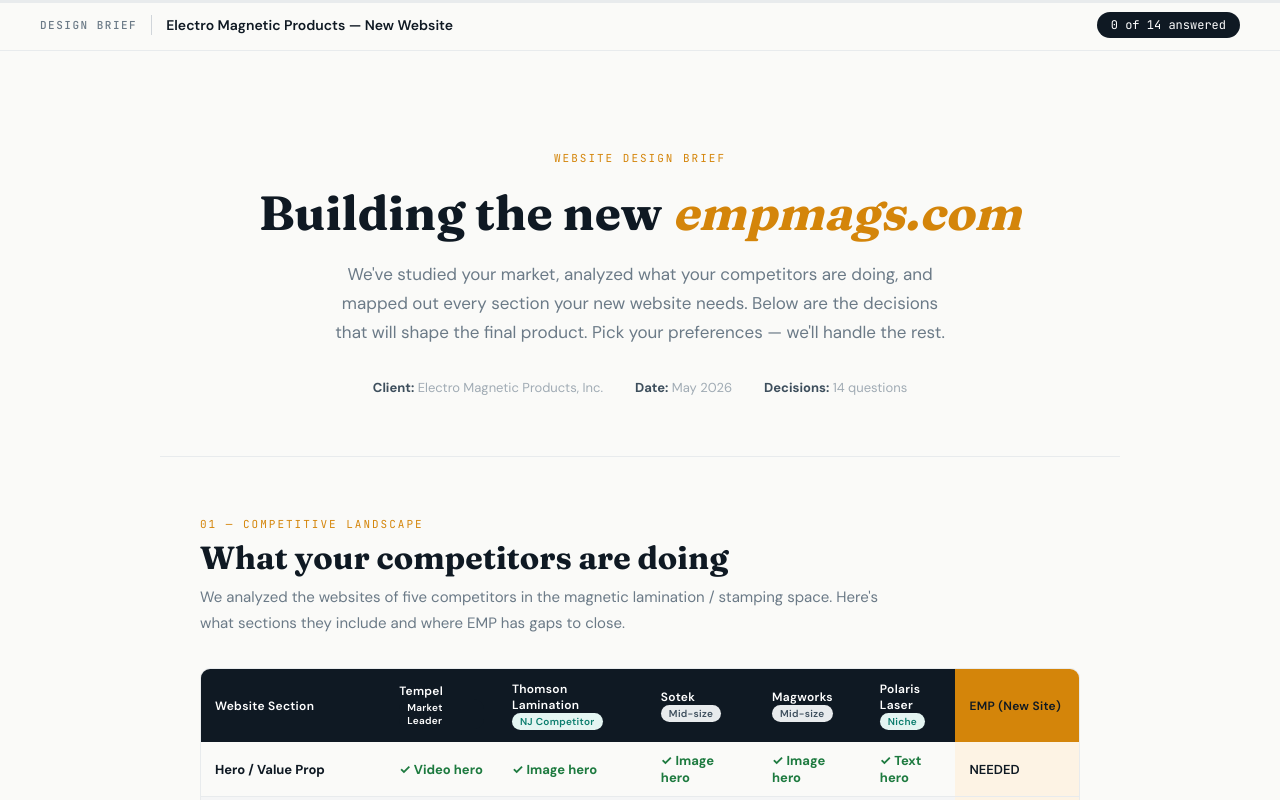
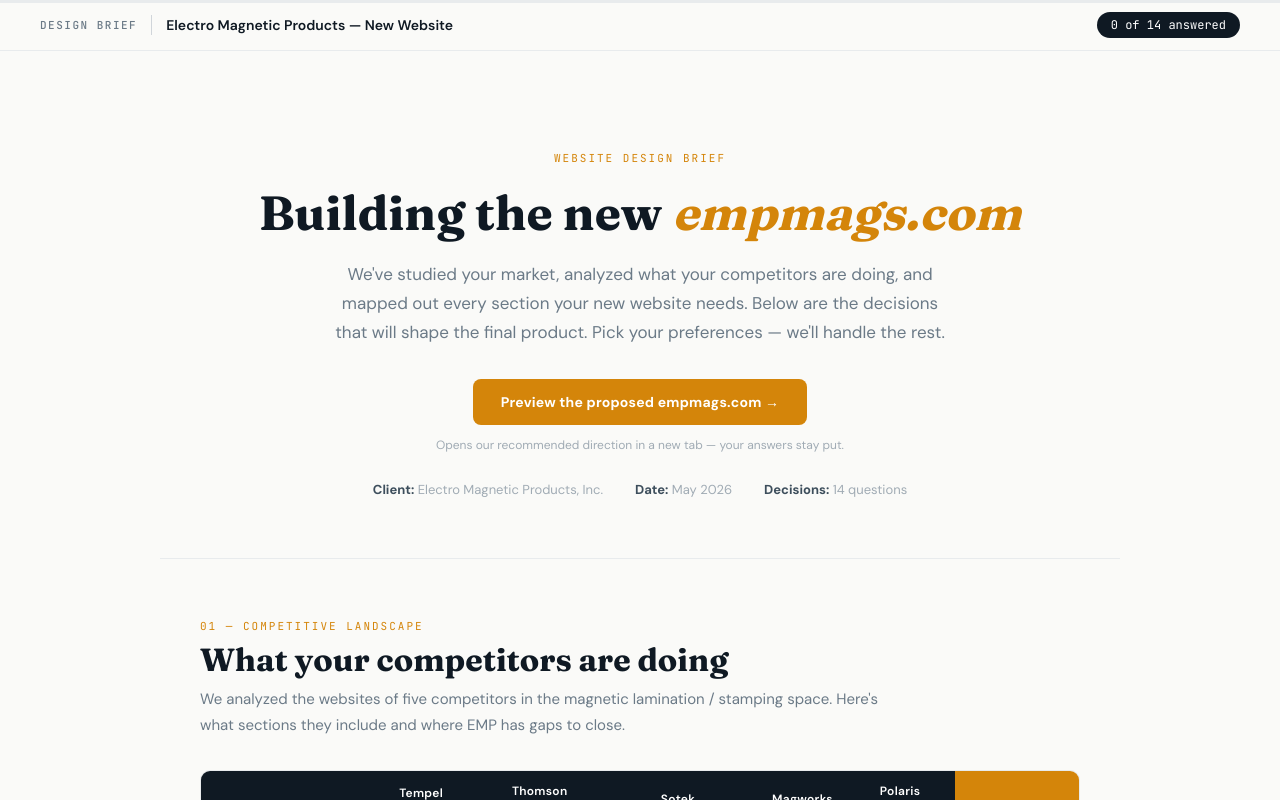
Before and after one commit to Sarjan-Patel/emp, a Next.js app: page / in a window 1280 px wide. Shown: the top 800 px of the page. Built offline with nearby package versions, Linux system fonts and the light colour scheme.

Commit message:
feat(brief): link Cover hero to /wireframe preview in new tab

```diff
--- a/app/globals.css
+++ b/app/globals.css
@@ -86,6 +86,26 @@
   font-size: 13px; color: var(--ink-30);
 }
 .cover-meta strong { color: var(--ink-70); }
+
+.cover-cta {
+  display: inline-flex; align-items: center; gap: 8px;
+  padding: 14px 28px;
+  background: var(--amber); color: white;
+  border-radius: 8px;
+  font-size: 14px; font-weight: 700;
+  letter-spacing: 0.2px;
+  text-decoration: none;
+  transition: background 0.2s, transform 0.2s;
+  margin-bottom: 12px;
+}
+.cover-cta:hover { background: #C07A09; transform: translateY(-1px); }
+.cover-cta:focus-visible {
+  outline: 2px solid var(--ink); outline-offset: 3px;
+}
+.cover-cta-note {
+  font-size: 12px; color: var(--ink-30);
+  margin-bottom: 28px;
+}
 
 /* ===== SECTIONS ===== */
 .section {
--- a/components/brief/Cover.tsx
+++ b/components/brief/Cover.tsx
@@ -1,3 +1,5 @@
+import Link from "next/link";
+
 export function Cover() {
   return (
     <div className="cover">
@@ -10,6 +12,17 @@
         and mapped out every section your new website needs. Below are the
         decisions that will shape the final product. Pick your preferences —
         we&apos;ll handle the rest.
+      </p>
+      <Link
+        href="/wireframe"
+        target="_blank"
+        rel="noopener noreferrer"
+        className="cover-cta"
+      >
+        Preview the proposed empmags.com →
+      </Link>
+      <p className="cover-cta-note">
+        Opens our recommended direction in a new tab — your answers stay put.
       </p>
       <div className="cover-meta">
         <span>
```
